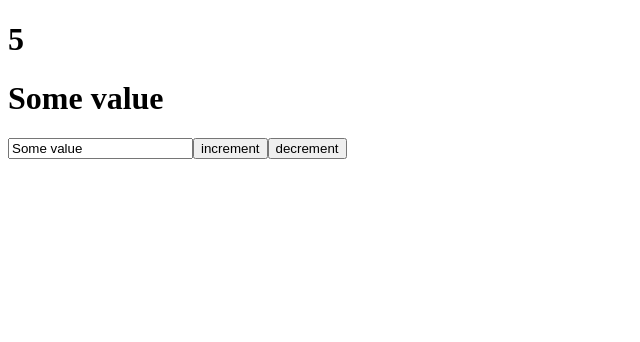
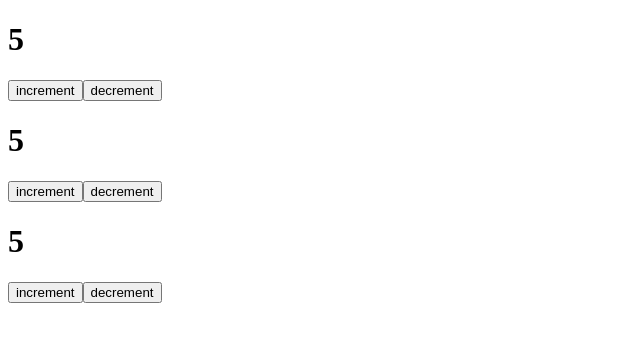
Before and after one commit to NastyaYemko/react-project, a React (Create React App) app: page / in a window 1280 px wide. Shown: the top 342 px of the page, without its empty margins (0-640 px from the left). Built offline with nearby package versions, Linux system fonts and the light colour scheme.

Commit message:
create component

```diff
--- a/src/App.js
+++ b/src/App.js
@@ -1,28 +1,12 @@
 import React, {useState} from "react";
+import Counter from "./components/Counter";
 
 function App() {
-  const [likes, setLikes] = useState(5) // значение по умолчанию 5
-  const [value, setValue] = useState('Some value')
-
-  function increment() {
-    setLikes(likes + 1)
-  }
-
-  function decrement() {
-    setLikes(likes - 1)
-  }
-
   return (
     <div className="App">
-      <h1>{likes}</h1>
-      <h1>{value}</h1>
-        <input
-            type="text"
-            value={value}
-            onChange={event => setValue(event.target.value)}
-        />
-      <button onClick={increment}>increment</button>
-      <button onClick={decrement}>decrement</button>
+      <Counter/>
+      <Counter/>
+      <Counter/>
     </div>
   );
 }
--- /dev/null
+++ b/src/components/Counter.jsx
@@ -0,0 +1,22 @@
+import React, {useState} from 'react';
+
+const Counter = () => {
+    const [likes, setLikes] = useState(5) // значение по умолчанию 5
+
+    function increment() {
+        setLikes(likes + 1)
+    }
+
+    function decrement() {
+        setLikes(likes - 1)
+    }
+    return (
+        <div>
+            <h1>{likes}</h1>
+            <button onClick={increment}>increment</button>
+            <button onClick={decrement}>decrement</button>
+        </div>
+    );
+};
+
+export default Counter;
```
